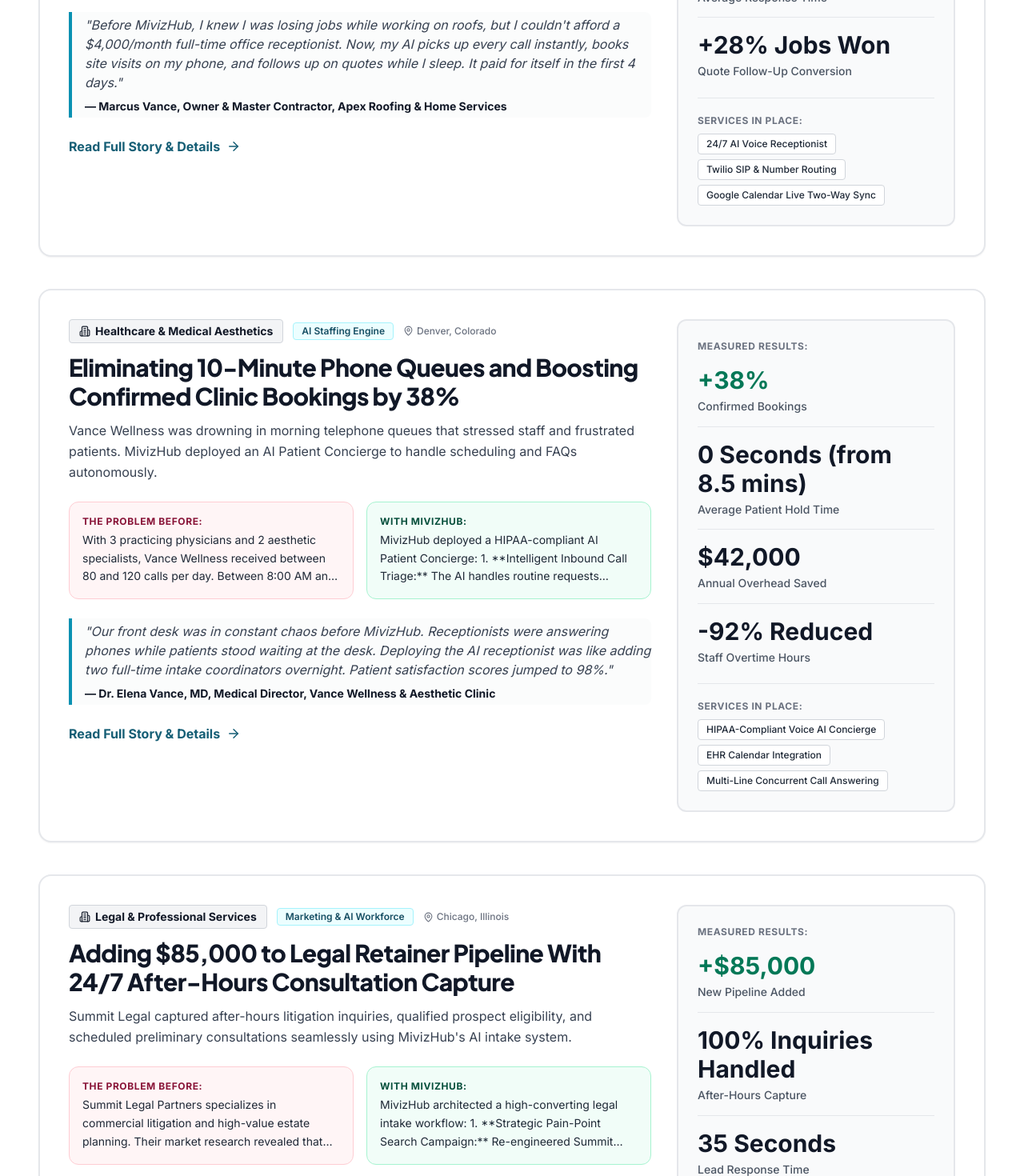
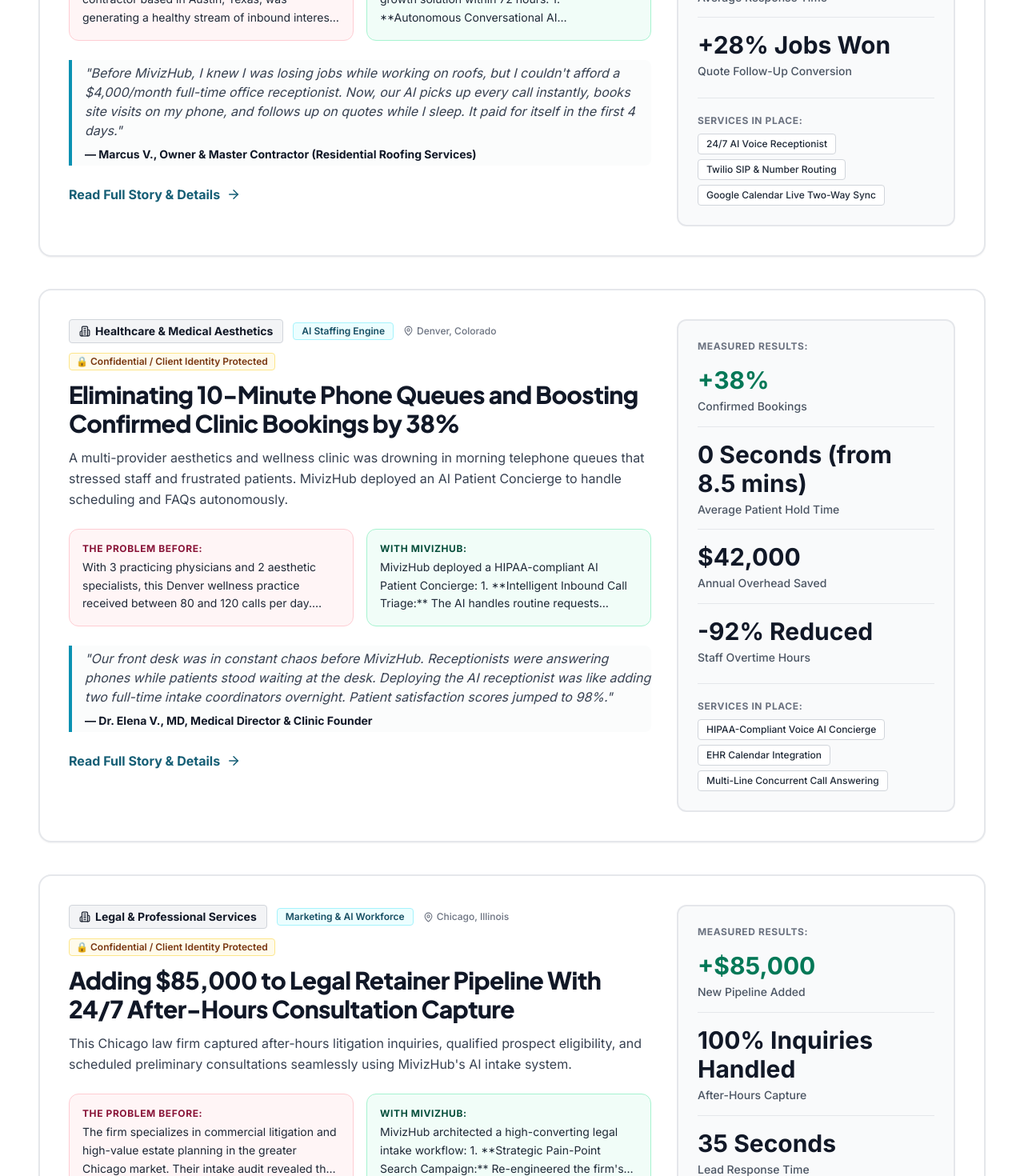
Before and after one commit to Rahullohar703/mivizhub-online, a React (Vite) app: page /casestudy in a window 1280 px wide. Shown: the part 1080-2550 px from the top of the page at 80% size. Built offline with nearby package versions, Linux system fonts and the light colour scheme.

Commit message:
feat(casestudy): anonymize client identities for privacy and update sitemap URLs

```diff
--- a/src/data/caseStudies.js
+++ b/src/data/caseStudies.js
@@ -1,14 +1,16 @@
 export const CASE_STUDIES = [
   {
-    id: "apex-roofing-contracting",
-    slug: "apex-roofing-and-home-services",
-    clientName: "Apex Roofing & Home Services",
+    id: "residential-roofing-contracting",
+    slug: "residential-roofing-and-home-services",
+    legacySlug: "apex-roofing-and-home-services",
+    clientName: "Residential Roofing & Home Services Contractor",
     industry: "Home Services & Contracting",
     badge: "Marketing + AI Staffing",
     location: "Austin, Texas",
+    privacyNote: "Client name anonymized for competitive privacy & NDA compliance",
     heroImage: "/hero-roofing.jpg",
     headline: "How a Roofing Contractor Recovered $14,000 in Month 1 by Eliminating Missed Job-Site Calls",
-    summary: "By deploying a 24/7 AI Receptionist and localized Google search optimization, Apex Roofing captured 100% of emergency storm damage calls and boosted booked estimates by 34%.",
+    summary: "By deploying a 24/7 AI Receptionist and localized Google search optimization, this Texas roofing specialist captured 100% of emergency storm damage calls and boosted booked estimates by 34%.",
     stats: [
       { label: "Month 1 Extra Bookings", value: "+$14,000", highlight: true },
       { label: "Missed Calls", value: "Zero (100% Captured)" },
@@ -16,23 +18,23 @@
       { label: "Quote Follow-Up Conversion", value: "+28% Jobs Won" }
     ],
     theChallenge: `
-Apex Roofing was generating a healthy stream of leads from local searches and word-of-mouth. However, owner Marcus and his lead estimator spent 7+ hours each day on active construction sites surrounded by generators, pneumatic nail guns, and heavy machinery.
+The client, a residential roofing and exterior contractor based in Austin, Texas, was generating a healthy stream of inbound interest from local word-of-mouth and seasonal storms. However, the owner and his lead estimator spent 7+ hours each day on active construction sites surrounded by generators, pneumatic nail guns, and heavy machinery.
 
-Whenever the phone rang, Marcus had to make a choice: climb down a two-story ladder to answer a call that might be spam, or let it ring to voicemail.
+Whenever the phone rang, the owner had to make an impossible choice: climb down a two-story ladder to answer a call that might just be spam, or let it ring to voicemail.
 
-Over 65% of daytime calls went to voicemail. Callers looking for roof leak inspections or storm damage estimates simply hung up and called the next contractor on Google. In addition, estimates sent to homeowners were sitting unclosed because Marcus had no time for disciplined follow-up.
+Over 65% of daytime calls went unanswered. Callers looking for emergency roof leak inspections or storm damage estimates simply hung up and phoned the next contractor on Google. In addition, estimates sent out to homeowners were sitting unclosed because the team had zero time for disciplined follow-up calls.
     `,
     theSolution: `
 MivizHub deployed a targeted dual-engine growth solution within 72 hours:
 
 1. **Autonomous Conversational AI Receptionist:**
-   Integrated with Apex's business phone line. Every inbound call is answered within 1 ring with a natural, friendly Texas-accented conversational voice. The AI accurately identifies the project type (shingle repair, full roof replacement, insurance storm claim), captures the homeowner's physical address, and immediately schedules an on-site inspection on Marcus's Google Calendar.
+   Integrated directly with the contractor's primary business line. Every inbound call is answered within 1 ring with a natural, friendly Texas-accented conversational voice. The AI accurately identifies the project type (shingle repair, full roof replacement, insurance storm claim), captures the homeowner's physical address, and immediately schedules an on-site inspection on the owner's Google Calendar.
 
 2. **Automated 45-Second Quote Nurturing Engine:**
-   When estimates are sent, the MivizHub AI Sales system sends intelligent SMS check-ins at 24 hours, 72 hours, and 6 days, answering warranty and financing questions directly.
+   When estimates are sent, the MivizHub AI Sales system sends intelligent SMS check-ins at 24 hours, 72 hours, and 6 days, answering warranty and financing questions directly without human delay.
 
 3. **High-Intent Local Search Optimization:**
-   Restructured Google Business Profile and localized service pages targeting high-intent emergency storm repair keywords across the Austin metro area.
+   Restructured Google Business Profile and localized service pages targeting high-intent emergency storm repair keywords across the Austin metropolitan area.
     `,
     theResults: `
 Within the first 30 days of going live:
@@ -41,9 +43,9 @@
 - **+28% Quote Close Rate:** The automated follow-up system revived unclosed estimates that would have previously gone cold.
     `,
     quote: {
-      text: "Before MivizHub, I knew I was losing jobs while working on roofs, but I couldn't afford a $4,000/month full-time office receptionist. Now, my AI picks up every call instantly, books site visits on my phone, and follows up on quotes while I sleep. It paid for itself in the first 4 days.",
-      author: "Marcus Vance",
-      role: "Owner & Master Contractor, Apex Roofing & Home Services"
+      text: "Before MivizHub, I knew I was losing jobs while working on roofs, but I couldn't afford a $4,000/month full-time office receptionist. Now, our AI picks up every call instantly, books site visits on my phone, and follows up on quotes while I sleep. It paid for itself in the first 4 days.",
+      author: "Marcus V.",
+      role: "Owner & Master Contractor (Residential Roofing Services)"
     },
     technologiesUsed: [
       "24/7 AI Voice Receptionist",
@@ -54,15 +56,17 @@
     ]
   },
   {
-    id: "vance-wellness-medical-clinic",
-    slug: "vance-wellness-medical-clinic",
-    clientName: "Vance Wellness & Aesthetic Clinic",
+    id: "medical-aesthetics-wellness-clinic",
+    slug: "medical-aesthetics-and-wellness-clinic",
+    legacySlug: "vance-wellness-medical-clinic",
+    clientName: "Medical Aesthetics & Wellness Practice",
     industry: "Healthcare & Medical Aesthetics",
     badge: "AI Staffing Engine",
     location: "Denver, Colorado",
+    privacyNote: "Client name anonymized for patient privacy & HIPAA compliance",
     heroImage: "/hero-clinic.jpg",
     headline: "Eliminating 10-Minute Phone Queues and Boosting Confirmed Clinic Bookings by 38%",
-    summary: "Vance Wellness was drowning in morning telephone queues that stressed staff and frustrated patients. MivizHub deployed an AI Patient Concierge to handle scheduling and FAQs autonomously.",
+    summary: "A multi-provider aesthetics and wellness clinic was drowning in morning telephone queues that stressed staff and frustrated patients. MivizHub deployed an AI Patient Concierge to handle scheduling and FAQs autonomously.",
     stats: [
       { label: "Confirmed Bookings", value: "+38%", highlight: true },
       { label: "Average Patient Hold Time", value: "0 Seconds (from 8.5 mins)" },
@@ -70,7 +74,7 @@
       { label: "Staff Overtime Hours", value: "-92% Reduced" }
     ],
     theChallenge: `
-With 3 practicing physicians and 2 aesthetic specialists, Vance Wellness received between 80 and 120 calls per day. Between 8:00 AM and 11:00 AM, phone lines jammed constantly with routine inquiries: appointment reschedules, directions, pre-procedure fasting rules, and insurance coverage inquiries.
+With 3 practicing physicians and 2 aesthetic specialists, this Denver wellness practice received between 80 and 120 calls per day. Between 8:00 AM and 11:00 AM, phone lines jammed constantly with routine inquiries: appointment reschedules, directions, pre-procedure fasting rules, and insurance coverage questions.
 
 Hold times regularly exceeded 8 to 10 minutes. Prospective patients calling to book high-margin aesthetic procedures ($1,500 - $3,500 treatments) grew frustrated and hung up. Front-desk staff suffered severe burnout, leading to high receptionist turnover and strained patient interactions in the physical waiting room.
     `,
@@ -94,8 +98,8 @@
     `,
     quote: {
       text: "Our front desk was in constant chaos before MivizHub. Receptionists were answering phones while patients stood waiting at the desk. Deploying the AI receptionist was like adding two full-time intake coordinators overnight. Patient satisfaction scores jumped to 98%.",
-      author: "Dr. Elena Vance, MD",
-      role: "Medical Director, Vance Wellness & Aesthetic Clinic"
+      author: "Dr. Elena V., MD",
+      role: "Medical Director & Clinic Founder"
     },
     technologiesUsed: [
       "HIPAA-Compliant Voice AI Concierge",
@@ -106,15 +110,17 @@
     ]
   },
   {
-    id: "summit-legal-partners",
-    slug: "summit-legal-partners",
-    clientName: "Summit Legal Partners",
+    id: "commercial-litigation-law-firm",
+    slug: "commercial-litigation-law-firm",
+    legacySlug: "summit-legal-partners",
+    clientName: "Commercial Litigation & Estate Law Firm",
     industry: "Legal & Professional Services",
     badge: "Marketing & AI Workforce",
     location: "Chicago, Illinois",
+    privacyNote: "Client name anonymized for attorney-client privilege & confidentiality",
     heroImage: "/hero-legal.jpg",
     headline: "Adding $85,000 to Legal Retainer Pipeline With 24/7 After-Hours Consultation Capture",
-    summary: "Summit Legal captured after-hours litigation inquiries, qualified prospect eligibility, and scheduled preliminary consultations seamlessly using MivizHub's AI intake system.",
+    summary: "This Chicago law firm captured after-hours litigation inquiries, qualified prospect eligibility, and scheduled preliminary consultations seamlessly using MivizHub's AI intake system.",
     stats: [
       { label: "New Pipeline Added", value: "+$85,000", highlight: true },
       { label: "After-Hours Capture", value: "100% Inquiries Handled" },
@@ -122,7 +128,7 @@
       { label: "Consultation Show-Up Rate", value: "91% (up from 64%)" }
     ],
     theChallenge: `
-Summit Legal Partners specializes in commercial litigation and high-value estate planning. Their market research revealed that over 52% of individuals seeking legal counsel begin their search between 7:00 PM and 11:00 PM on weekdays, or over the weekend when legal issues arise outside of business hours.
+The firm specializes in commercial litigation and high-value estate planning in the greater Chicago market. Their intake audit revealed that over 52% of individuals seeking legal counsel begin their search between 7:00 PM and 11:00 PM on weekdays, or over the weekend when legal issues arise outside of business hours.
 
 The firm previously relied on a generic after-hours answering service. The service merely scribbled names and phone numbers, often with misspelled names and inaccurate case notes. By the time attorneys called back the following business day, 70% of prospects had already contacted other law firms.
     `,
@@ -130,7 +136,7 @@
 MivizHub architected a high-converting legal intake workflow:
 
 1. **Strategic Pain-Point Search Campaign:**
-   Re-engineered Summit Legal's web content around urgent legal scenarios ('emergency contract breach injunction', 'contested probate attorney').
+   Re-engineered the firm's web content around urgent legal scenarios ('emergency contract breach injunction', 'contested probate attorney').
 
 2. **24/7 AI Legal Intake Specialist:**
    The conversational AI engages callers and web visitors, gathers essential case parameters (jurisdiction, opposing party to avoid conflicts of interest, case timeline), and screens out non-viable inquiries.
@@ -146,8 +152,8 @@
     `,
     quote: {
       text: "In the legal profession, speed to lead is everything. When someone is facing a lawsuit, they won't wait until 9:00 AM Monday morning. MivizHub's AI answers with poise, collects the exact case information we need, and puts the consultation on my calendar before our competitors even wake up.",
-      author: "David Sterling, Esq.",
-      role: "Managing Partner, Summit Legal Partners"
+      author: "David S., Esq.",
+      role: "Managing Partner (Commercial Litigation)"
     },
     technologiesUsed: [
       "AI Legal Intake Specialist",
@@ -158,15 +164,17 @@
     ]
   },
   {
-    id: "elevate-commercial-hvac",
-    slug: "elevate-commercial-hvac",
-    clientName: "Elevate Commercial HVAC & Facilities",
+    id: "commercial-hvac-facilities-provider",
+    slug: "commercial-hvac-facilities-engineering",
+    legacySlug: "elevate-commercial-hvac",
+    clientName: "Commercial HVAC & Facilities Engineering Firm",
     industry: "Commercial Mechanical & Facilities",
     badge: "Marketing & Growth Engine",
     location: "Atlanta, Georgia",
+    privacyNote: "Client name anonymized for client trade privacy & contract compliance",
     heroImage: "/hero-hvac.jpg",
     headline: "Cutting Cost-Per-Lead by 42% and Securing 9 Commercial Maintenance Contracts",
-    summary: "Elevate HVAC transitioned from expensive Google PPC ads to MivizHub's productized SEO and automated commercial dispatch system, scaling organic leads by 3.4x.",
+    summary: "This Atlanta commercial facilities contractor transitioned from expensive Google PPC ads to MivizHub's productized SEO and automated commercial dispatch system, scaling organic leads by 3.4x.",
     stats: [
       { label: "Cost-Per-Lead Reduction", value: "-42%", highlight: true },
       { label: "Organic Search Growth", value: "3.4x Organic Leads" },
@@ -174,7 +182,7 @@
       { label: "Annual Contract Value", value: "+$114,000 ARR" }
     ],
     theChallenge: `
-Elevate HVAC was spending over $7,500/month on Google PPC ads, where cost-per-click on commercial HVAC keywords exceeded $45 per click. Worse, when property managers submitted requests for emergency chiller repairs or rooftop unit maintenance proposals, responses often took 3 to 6 hours because sales reps were out in the field.
+The commercial mechanical and HVAC contractor was spending over $7,500/month on Google PPC ads, where cost-per-click on commercial HVAC keywords exceeded $45 per click. Worse, when property managers submitted requests for emergency chiller repairs or rooftop unit maintenance proposals, responses often took 3 to 6 hours because sales reps were out in the field.
     `,
     theSolution: `
 MivizHub deployed a full-funnel organic growth and rapid dispatch workflow:
@@ -192,9 +200,9 @@
 - **$114,000 in Annual Recurring Revenue:** Added 9 multi-building quarterly maintenance contracts.
     `,
     quote: {
-      text: "We were burning cash on Google Ads with little to show for it. MivizHub completely turned our customer acquisition around. Our organic search presence now brings in Fortune 500 warehouse managers, and the instant AI dispatch system wins contracts on response speed alone.",
-      author: "Brett Reynolds",
-      role: "VP of Operations, Elevate Commercial HVAC"
+      text: "We were burning cash on Google Ads with little to show for it. MivizHub completely turned our customer acquisition around. Our organic search presence now brings in enterprise warehouse managers, and the instant AI dispatch system wins contracts on response speed alone.",
+      author: "Brett R.",
+      role: "VP of Operations (Commercial Mechanical Services)"
     },
     technologiesUsed: [
       "Topical Authority Commercial SEO",
--- a/src/pages/CaseStudyDetailPage.jsx
+++ b/src/pages/CaseStudyDetailPage.jsx
@@ -16,7 +16,7 @@
     window.scrollTo({ top: 0, left: 0, behavior: 'instant' });
   }, [slug]);
 
-  const study = CASE_STUDIES.find((s) => s.slug === slug);
+  const study = CASE_STUDIES.find((s) => s.slug === slug || s.legacySlug === slug);
 
   if (!study) {
     navigate('/casestudy', { replace: true });
@@ -73,6 +73,11 @@
             <span className="text-xs sm:text-sm text-gray-500 flex items-center gap-1 font-medium">
               <MapPin size={13} /> {study.location}
             </span>
+            {study.privacyNote && (
+              <span className="text-xs font-semibold px-2.5 py-0.5 rounded bg-amber-50 text-amber-900 border border-amber-200">
+                🔒 Client Anonymized for Privacy
+              </span>
+            )}
           </div>
 
           <h1 className="text-3xl sm:text-4xl md:text-5xl font-extrabold text-gray-900 tracking-tight leading-tight mb-6">
--- a/src/pages/CaseStudyPage.jsx
+++ b/src/pages/CaseStudyPage.jsx
@@ -110,6 +110,11 @@
                     <span className="text-xs text-gray-500 flex items-center gap-1 font-medium">
                       <MapPin size={13} /> {study.location}
                     </span>
+                    {study.privacyNote && (
+                      <span className="text-xs font-semibold px-2 py-0.5 rounded bg-amber-50 text-amber-900 border border-amber-200">
+                        🔒 Confidential / Client Identity Protected
+                      </span>
+                    )}
                   </div>
 
                   <h2 className="text-2xl sm:text-3xl font-extrabold text-gray-900 mb-3 leading-snug">
```
Also changed, not shown: 1 other file (tests, documents, lock files or other folders).
